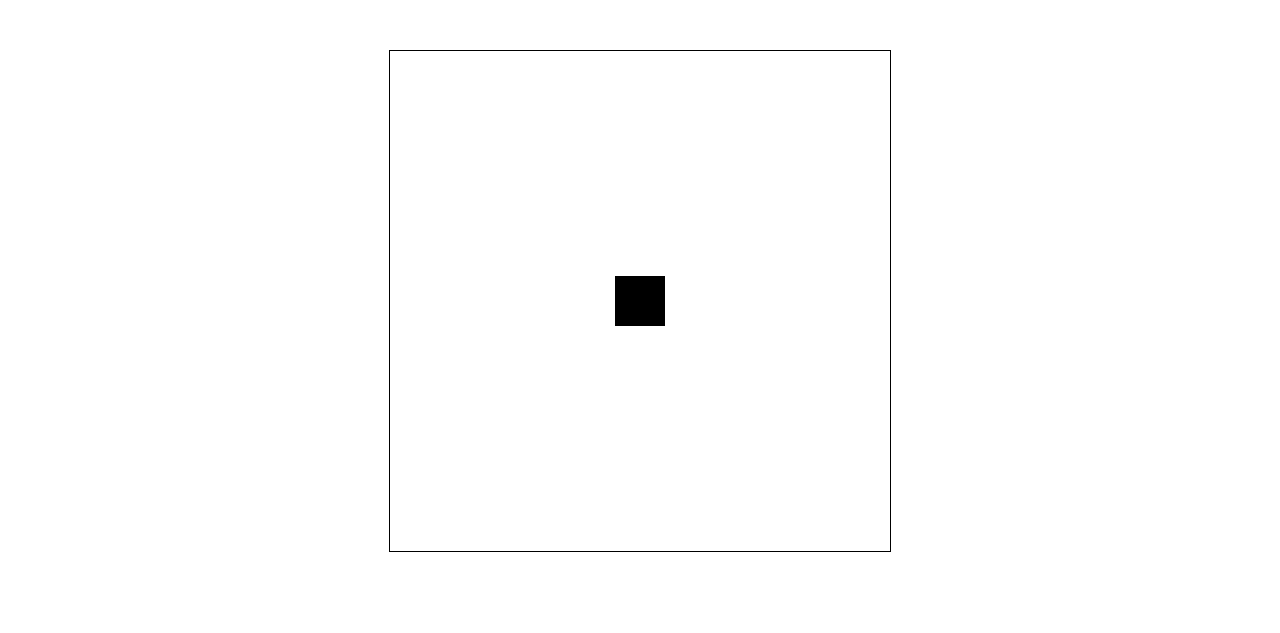
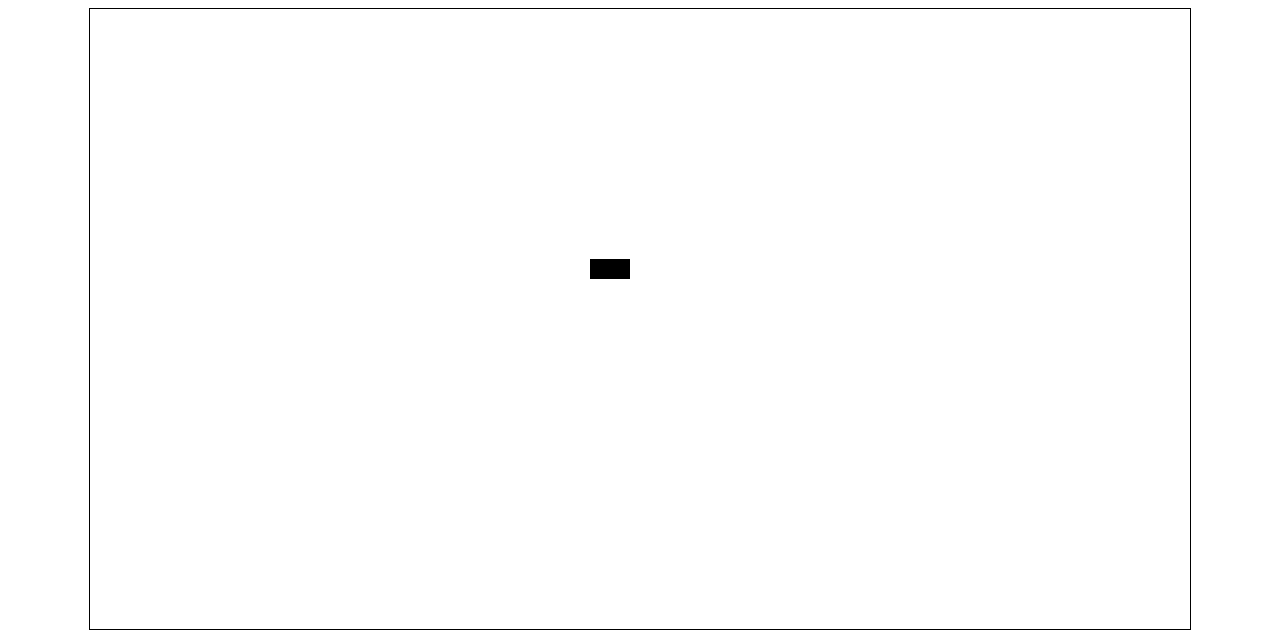
Before and after one commit to FrancisCalizo/dodge-game-clone, a plain HTML site: page index.html in a window 1280 px wide. Drawn offline with Linux system fonts and the light colour scheme.

Commit message:
update smoother car movement with drift-like aspects. no boundaries

```diff
--- a/css/styles.css
+++ b/css/styles.css
@@ -1,5 +1,5 @@
 #canvas{
   display: block;
-  margin: 50px auto 50px;
+  margin: auto;
   border: 1px solid black;
 }
--- a/index.html
+++ b/index.html
@@ -10,7 +10,7 @@
   <body>
 
     <div>
-      <canvas id="canvas" width="500" height="500"></canvas>
+      <canvas id="canvas" width="1100" height="620px"></canvas>
     </div>
 
   <script src="src/script.js"></script>
--- a/src/script.js
+++ b/src/script.js
@@ -1,52 +1,70 @@
-// Selecting the canvas & two-dimensional context
 var canvas = document.getElementById('canvas');
-var ctx = canvas.getContext('2d');
+		ctx = canvas.getContext('2d');
 
-//Player object
 var player = {
-  x: 225,
-  y: 225,
-  moveUp:    function(){
-    this.y -= 10
+  x: 500,
+  y: 250,
+  vx: 0,
+  vy: 0,
+  ax: 0,
+  ay: 0,
+  rotation: 0,
+  friction: .985,
+
+	drawPlayer: function(){
+		ctx.save();
+		ctx.translate(this.x, this.y);
+		ctx.rotate(this.rotation);
+		ctx.fillRect(0, 0, 40, 20);
+		ctx.restore();
   },
-  moveDown:  function() { this.y += 10 },
-  moveLeft:  function() { this.x -= 10 },
-  moveRight: function() { this.x += 10 },
-}
 
-//Update canvas per event
+  updatePosition: function(){
+    //apply acceleration to velocity
+    this.vx += this.ax;
+    this.vy += this.ay;
+    this.updateFriction();
+    //Apply velocity to position
+    this.x += this.vx;
+    this.y += this.vy;
+    },
+
+  updateFriction: function(){
+    //Apply friction to velocity to
+    this.vx *= this.friction;
+    this.vy *= this.friction;
+  }
+};
+
+//user interactivity
+var keys = [];
+document.addEventListener('keydown', function(e){
+	keys[e.which] = true;
+});
+document.addEventListener('keyup', function(e){
+	keys[e.which] = false;
+});
+
 function updateCanvas(){
-  clearCanvas();
-  drawPlayer(player);
-  console.log(player.x);
-}
+	requestAnimationFrame(updateCanvas);
+	ctx.clearRect(0, 0, 1100, 620);
 
-//create player on canvas
-function drawPlayer(player){
-  ctx.fillRect(player.x, player.y, 50, 50);
-}
+	//Player turning (Rotation)
+	if(keys[37]) player.rotation -= 0.04;
+	if(keys[39]) player.rotation += 0.04;
 
-//clear whole canvas
-function clearCanvas(){
-  ctx.clearRect(0, 0, 500, 500);
-}
+	//Accelerate Forward
+	if(keys[38]){
+		player.ax = Math.cos(player.rotation) * 0.07;
+		player.ay = Math.sin(player.rotation) * 0.07;
+	} else{
+    //player acceleration should be zero if no keys are pressed
+		player.ax = player.ay = 0;
+	}
 
-  document.onkeydown = function(e) {
-    //player movement
-    switch (e.keyCode) {
-      case 38: player.moveUp();    break;
-      case 40: player.moveDown();  break;
-      case 37: player.moveLeft();  break;
-      case 39: player.moveRight(); break;
-    }
-    //boundaries
-    switch (true){
-      case player.x < 0: player.x = 0; break;
-      case player.x > 450: player.x = 450; break;
-      case player.y < 0: player.y = 0; break;
-      case player.y > 450: player.y = 450; break;
-    }
-    updateCanvas();
-  }
+	//friction is applied inside the updatePosition function
+	player.updatePosition();
+	player.drawPlayer();
+};
 
 updateCanvas();
```
